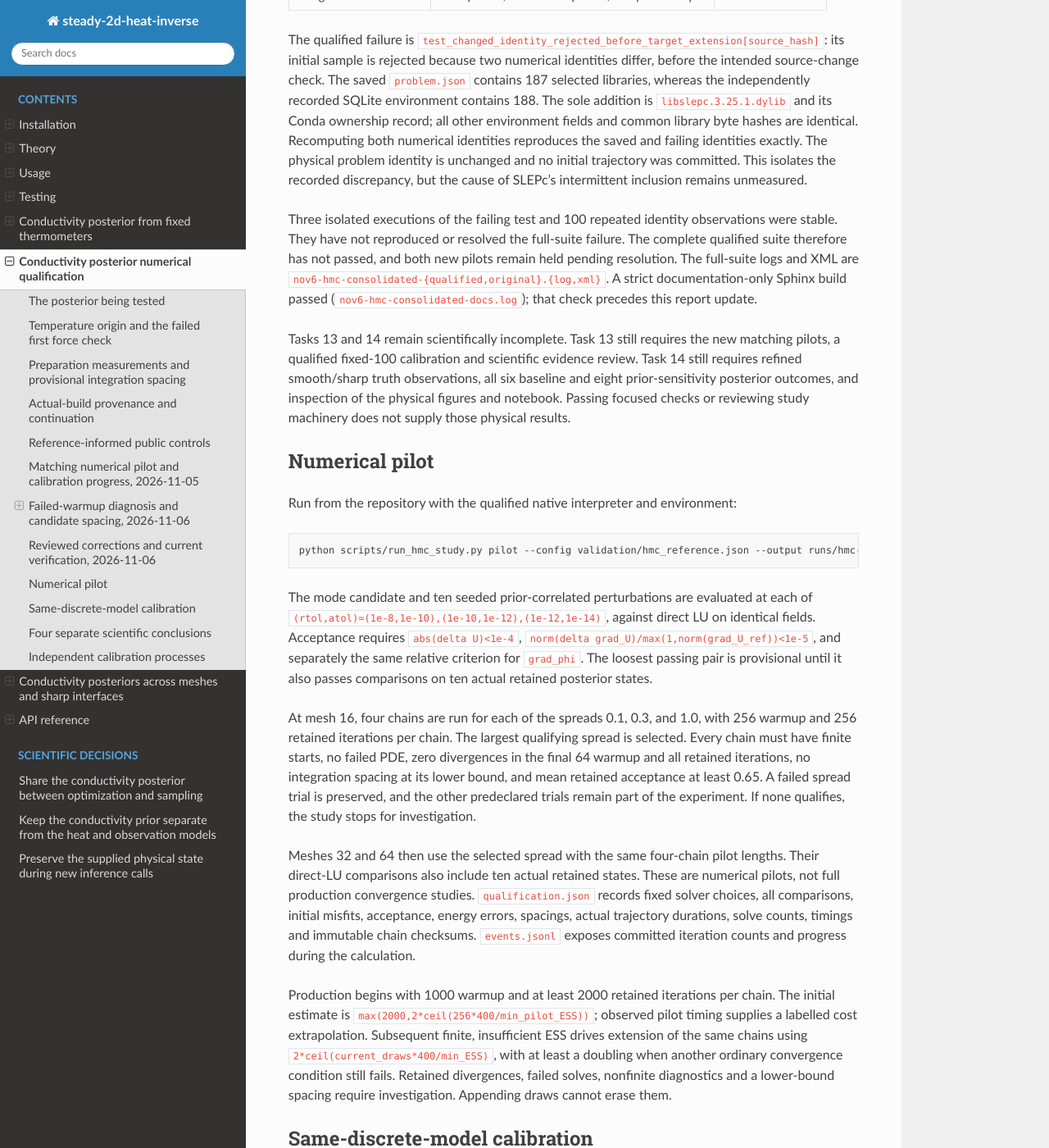
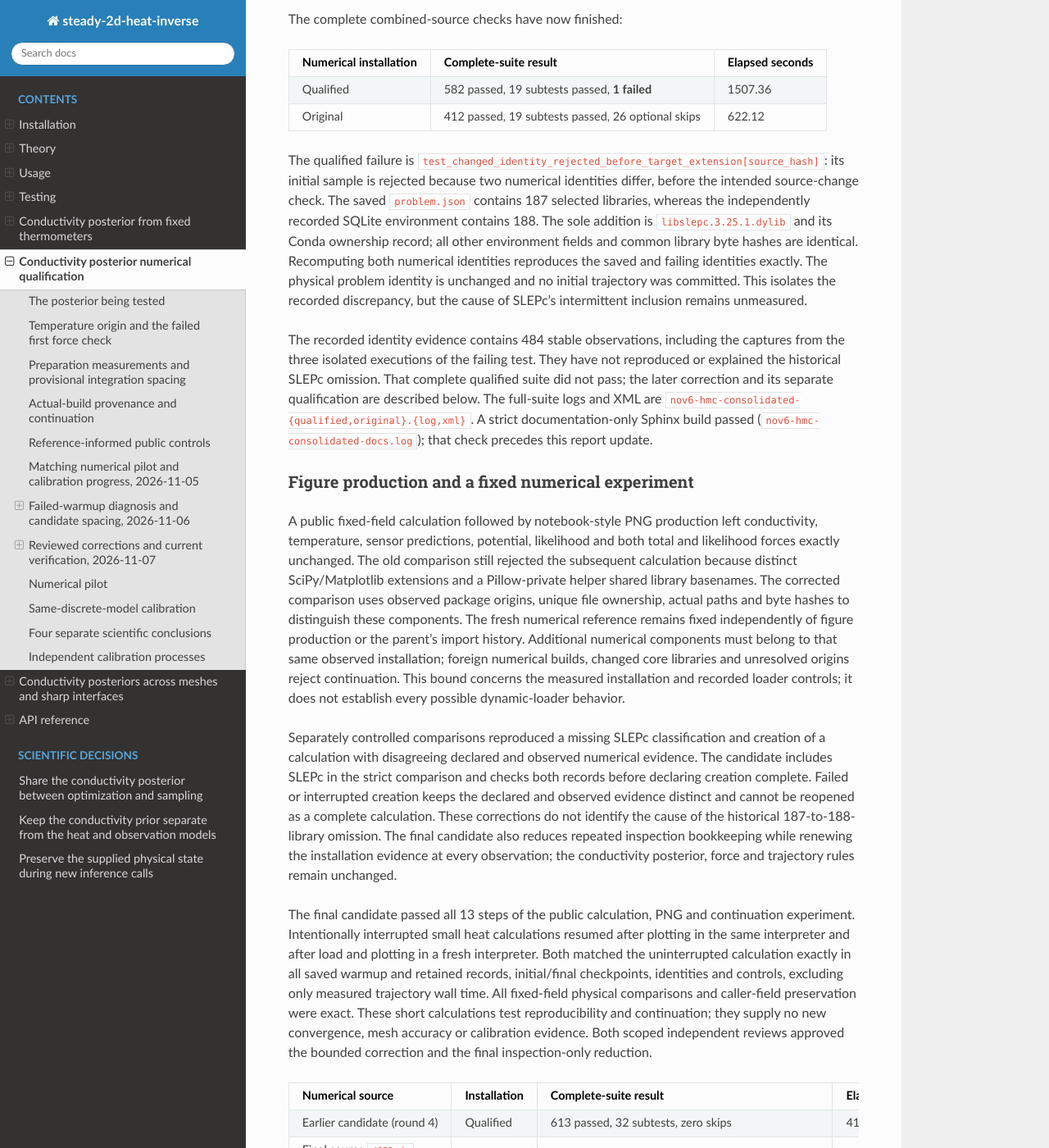
Before and after one commit to MinhMPA/steady-2d-heat-inverse, a Sphinx documentation site: the page built from docs/validation/hmc-numerics.md, in a window 1280 px wide and 1400 px high, scrolled down 11493 px. Shown: the whole window at 82% size. Built offline with Sphinx 7.4.7 and the Read the Docs theme 3.1.0, drawn with Linux system fonts in a browser that asks for light colours; some of the changed text lies outside the part shown.

Commit message:
Record verified continuation and ongoing smaller-step pilots

````diff
--- a/docs/validation/hmc-numerics.md
+++ b/docs/validation/hmc-numerics.md
@@ -8,11 +8,15 @@ calibration execution completed at source `7196c0a` on all three meshes. The 100
 heat calibration experiments remain **incomplete**. The campaign is preserved
 after ten qualified posteriors, one failed warmup and two cooperative interruptions.
 Fixed-start observations support inadequate Hamiltonian time resolution as the
-explanation of the failed warmup. A smaller-spacing candidate is prepared; its
-new pilots are held pending resolution of a remaining numerical-identity
-mismatch, and the full calibration remains incomplete. The reviewed library-identity
-correction and smooth/sharp study machinery are committed at `42b9b71` and
-`cd998f6`, respectively. Their checks and remaining limits are recorded below.
+explanation of the failed warmup. Both declared smaller-spacing pilots are
+running from source `4853edc`; neither is complete or qualified. That source
+includes a reviewed correction that preserves the numerical experiment through
+figure production and rejects inconsistent numerical-build evidence. Its exact
+same- and fresh-interpreter continuation checks and both complete test suites
+passed. The historical intermittent SLEPc omission remains unexplained, and
+the full calibration remains incomplete. The earlier library-identity correction
+and smooth/sharp study machinery are committed at `42b9b71` and `cd998f6`,
+respectively. Their evidence and the current qualification limits are below.
 
 ## The posterior being tested
 
@@ -450,9 +454,9 @@ to a posterior. Their evidence is `task-13-replica10-trajectory-probe/replay.jso
 histories, and `nov6-hmc-replica10-followup-report.md`. The fixed-point assembly
 observation is in `task-13-replica10-fixed-point-probe/probe.json`.
 
-### One declared candidate; qualification pending
+### One declared candidate; pilots running
 
-The prepared candidate uses initial spacing `0.0001625` and bounds
+The declared candidate uses initial spacing `0.0001625` and bounds
 `[1e-6,0.000325]` in an explicit `StudyConfig`. Public defaults remain
 `0.00065` and `[1e-6,0.0013]`. Target acceptance `0.8`, identity momentum,
 the original duration law, exact Gaussian rotation, ordinary Metropolis decision
@@ -461,20 +465,25 @@ pilot setting; even its short-time errors above can exceed the divergence
 threshold at dispersed starts. Actual settled-warmup and retained-trajectory
 criteria determine qualification.
 
-The next declared checks are separate full three-mesh pilots on the preserved
-replica-010 observations and the original analytic reference observations, using
-the committed source and new output directories. The candidate configuration
-will be `runs/hmc_resolution_candidate.json`; the planned commands are:
+On 2026-11-07, both declared full three-mesh pilots were launched from source
+`4853edc`, on the preserved replica-010 observations and the original analytic
+reference observations. Both use `runs/hmc_resolution_candidate.json` and new
+output directories. Their commands are:
 
 ```bash
 python scripts/run_hmc_study.py pilot --config runs/hmc_resolution_candidate.json --output runs/hmc-pilot-eps1625-replica010 --data runs/hmc-sbc-shared-target/replicate-010/generated.npz
 python scripts/run_hmc_study.py pilot --config runs/hmc_resolution_candidate.json --output runs/hmc-pilot-eps1625-analytic
 ```
 
-Both new pilots are held pending resolution of the numerical-identity mismatch
-below; neither has been launched or qualified at this report update. Each must compare
-the original mesh-16 spreads `0.1,0.3,1.0`, with four chains, 256 warmup and 256
-retained iterations, and select the largest spread passing the unchanged rules.
+Both pilots are running; neither is complete or qualified at this report update.
+The replica-010 pilot has finished its initial mesh-16, eleven-state,
+three-tolerance comparisons and entered spread-0.1 warmup. The retained-state
+force checks remain required. Their logs are
+`task-13-resolution-4853edc-{replica010,analytic}.log` under the evidence root
+above. The configuration and replica-010 observation hashes remain unchanged.
+Each pilot must compare the original mesh-16 spreads `0.1,0.3,1.0`, with four
+chains, 256 warmup and 256 retained iterations, and select the largest spread
+passing the unchanged rules.
 Every failed spread remains visible. Force tolerances must be requalified on
 each mesh and actual data set. Any disagreement between the two spread choices
 requires an explicit resolution before fixing campaign-wide initialization.
@@ -488,7 +497,7 @@ chains and failed/interrupted outcomes. Changed source or controls require new
 numerical identities and outputs. No old chain is migrated, no difficult truth
 is replaced, and these diagnostic observations cannot complete calibration.
 
-## Reviewed corrections and current verification, 2026-11-06
+## Reviewed corrections and current verification, 2026-11-07
 
 Broader validation had exposed a separate library-identity false rejection:
 a captured NumPy library appeared under two sibling environment paths, with
@@ -542,17 +551,74 @@ identities exactly. The physical problem identity is unchanged and no initial
 trajectory was committed. This isolates the recorded discrepancy, but the cause
 of SLEPc's intermittent inclusion remains unmeasured.
 
-Three isolated executions of the failing test and 100 repeated identity
-observations were stable. They have not reproduced or resolved the full-suite
-failure. The complete qualified suite therefore has not passed, and both new
-pilots remain held pending resolution. The full-suite logs and XML are
+The recorded identity evidence contains 484 stable observations, including the
+captures from the three isolated executions of the failing test. They have
+not reproduced or explained the historical SLEPc omission. That complete
+qualified suite did not pass; the later correction and its separate qualification
+are described below. The full-suite logs and XML are
 `nov6-hmc-consolidated-{qualified,original}.{log,xml}`. A strict documentation-only
 Sphinx build passed (`nov6-hmc-consolidated-docs.log`); that check precedes this
 report update.
 
-Tasks 13 and 14 remain scientifically incomplete. Task 13 still requires the
-new matching pilots, a qualified fixed-100 calibration and scientific evidence
-review. Task 14 still requires refined smooth/sharp truth observations, all six
+### Figure production and a fixed numerical experiment
+
+A public fixed-field calculation followed by notebook-style PNG production
+left conductivity, temperature, sensor predictions, potential, likelihood and
+both total and likelihood forces exactly unchanged. The old comparison still
+rejected the subsequent calculation because distinct SciPy/Matplotlib extensions
+and a Pillow-private helper shared library basenames. The corrected comparison
+uses observed package origins, unique file ownership, actual paths and byte
+hashes to distinguish these components. The fresh numerical reference remains
+fixed independently of figure production or the parent's import history.
+Additional numerical components must belong to that same observed installation;
+foreign numerical builds, changed core libraries and unresolved origins reject
+continuation. This bound concerns the measured installation and recorded loader
+controls; it does not establish every possible dynamic-loader behavior.
+
+Separately controlled comparisons reproduced a missing SLEPc classification and
+creation of a calculation with disagreeing declared and observed numerical
+evidence. The candidate includes SLEPc in the strict comparison and checks both
+records before declaring creation complete. Failed or interrupted creation keeps
+the declared and observed evidence distinct and cannot be reopened as a complete
+calculation. These corrections do not identify the cause of the historical
+187-to-188-library omission. The final candidate also reduces repeated inspection
+bookkeeping while renewing the installation evidence at every observation;
+the conductivity posterior, force and trajectory rules remain unchanged.
+
+The final candidate passed all 13 steps of the public calculation, PNG and
+continuation experiment. Intentionally interrupted small heat calculations resumed
+after plotting in the same interpreter and after load and plotting in a fresh
+interpreter. Both matched the uninterrupted calculation exactly in all saved
+warmup and retained records, initial/final checkpoints, identities and
+controls, excluding only measured trajectory wall time. All fixed-field physical
+comparisons and caller-field preservation were exact. These short calculations
+test reproducibility and continuation; they supply no new convergence, mesh
+accuracy or calibration evidence. Both scoped independent reviews approved the
+bounded correction and the final inspection-only reduction.
+
+| Numerical source | Installation | Complete-suite result | Elapsed seconds |
+| --- | --- | --- | --- |
+| Earlier candidate (round 4) | Qualified | 613 passed, 32 subtests, zero skips | 4160.85 |
+| Final source `4853edc` (round 5) | Original | 443 passed, 32 subtests, 26 expected optional skips | 1109.43 |
+| Final source `4853edc` (round 5) | Qualified | 614 passed, 32 subtests, zero skips | 2551.45 |
+
+The final qualified and original XML records contain 646 and 501 cases,
+respectively, with zero failures or errors. Both the earlier and final qualified
+runs emitted three existing Gaussian-test warnings about `record_property` and
+the xunit2 JUnit report format. The earlier result applies to its exact source.
+The final source's strict documentation build passed before this prose update.
+The exact reviewed correction was committed at
+`4853edcfebe6d22d5f2f64acb2d87c1e8989f696` on 2026-11-06. Candidate evidence,
+including earlier results, scoped reviews and the final public experiment, is in
+`.superpowers/sdd/2026-10-26-full-field-blackjax-hmc/nov6-provenance-fix5-candidate/`.
+Final complete-suite, documentation and application evidence is in
+`.superpowers/sdd/2026-10-26-full-field-blackjax-hmc/nov6-provenance-fix5-qualified/`.
+The two running three-mesh smaller-spacing pilots use this frozen numerical
+source. The public default controls remain unchanged.
+
+Tasks 13 and 14 remain scientifically incomplete. Task 13 still requires
+completion of the matching pilots, a qualified fixed-100 calibration and
+scientific evidence review. Task 14 still requires refined smooth/sharp truth observations, all six
 baseline and eight prior-sensitivity posterior outcomes, and inspection of the
 physical figures and notebook. Passing focused checks or reviewing study
 machinery does not supply those physical results.
@@ -648,7 +714,7 @@ calibration. Small replicate counts exercise mechanics only.
 
 | Question | Current status |
 | --- | --- |
-| Numerical correctness of fixed discrete posterior evaluations | Three-mesh pilot complete at `7196c0a`; corrected source and candidate spacing await matching pilots |
+| Numerical correctness of fixed discrete posterior evaluations | Three-mesh pilot complete at `7196c0a`; matching smaller-spacing pilots running at `4853edc`, not yet qualified |
 | Sampling convergence | Ten calibration posteriors qualified, one warmup failed, two interrupted; study incomplete |
 | Mesh approximation to the physical solution | Reviewed study machinery exists; refined truths and physical outcomes remain pending |
 | Sharp-truth prior adequacy | Baseline and prior-sensitivity outcomes remain pending |
````
